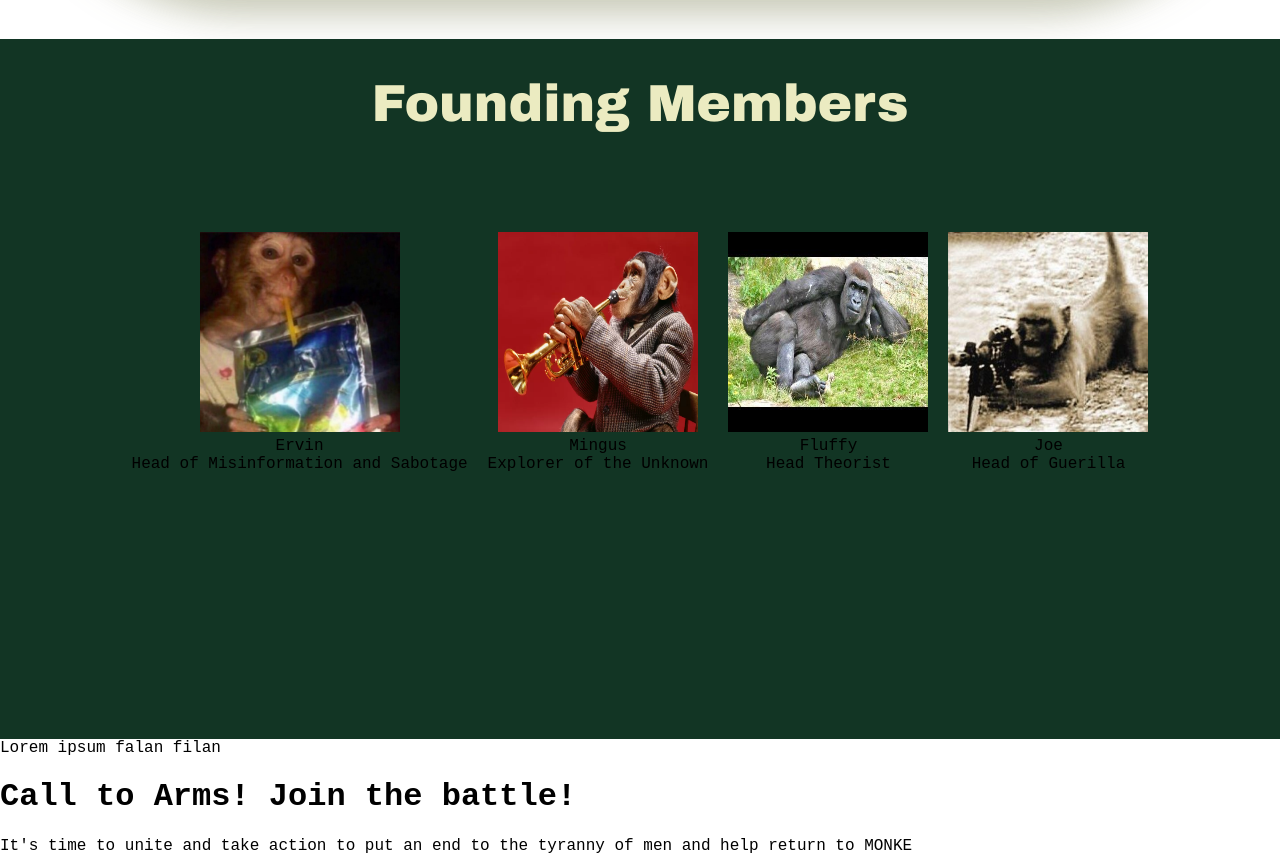
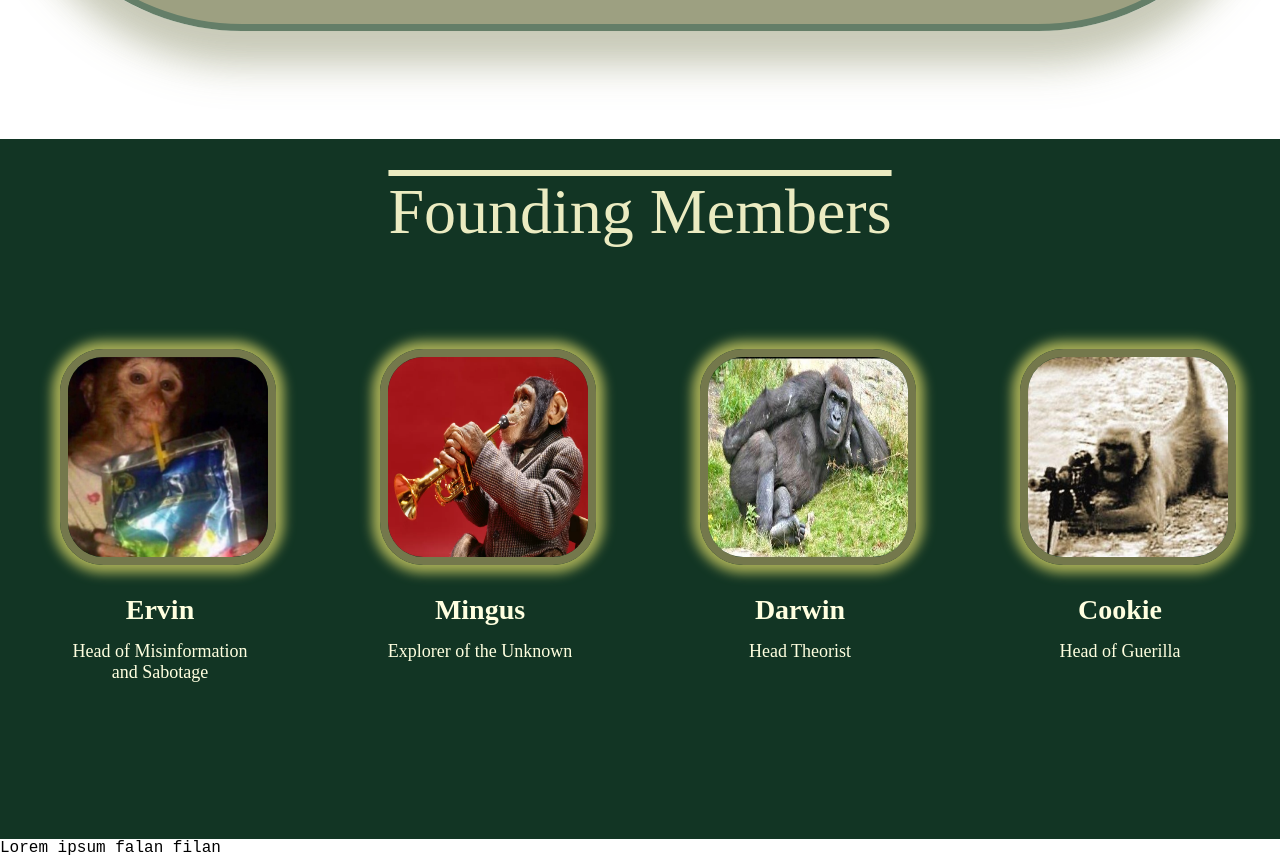
Before and after one commit to mord66/Landing-Page, a plain HTML site: page index.html in a window 1280 px wide. Shown: the part 631-1499 px from the top of the page. Drawn offline with Linux system fonts and the light colour scheme; a web font is replaced by a local one.

Commit message:
Complete members section, modify images directory

```diff
--- a/index.html
+++ b/index.html
@@ -3,6 +3,9 @@
     <head>
         <meta charset="UTF-8">
         <title>Mord's Monke Database</title>
+        <link href="https://fonts.cdnfonts.com/css/gill-sans" rel="stylesheet">
+        <link href="https://fonts.cdnfonts.com/css/andale-mono" rel="stylesheet">
+
         <link rel="stylesheet" href="style.css">
     </head>
     <body>
@@ -33,19 +36,23 @@
             <div class="team-photos">
                 <div class="member">
                     <img src="images/capri-sun.jpg">
-                    <div class="text">Ervin <br> Head of Misinformation and Sabotage</div>
+                    <div class="text-title">Ervin</div>
+                    <div class="text">Head of Misinformation and Sabotage</div>
                 </div>
                 <div class="member">
                     <img src="images/monkey.png">
-                    <div class="text">Mingus <br> Explorer of the Unknown</div>
+                    <div class="text-title">Mingus</div>
+                    <div class="text">Explorer of the Unknown</div>
                 </div>
                 <div class="member">
-                    <img src="images/thinker.jpg">
-                    <div class="text">Fluffy <br>Head Theorist</div>
+                    <img src="images/thinker1.jpg">
+                    <div class="text-title">Darwin</div>
+                    <div class="text">Head Theorist</div>
                 </div>
                 <div class="member">
                     <img src="images/guerilla.jpg">
-                    <div class="text">Joe<br>Head of Guerilla</div>
+                    <div class="text-title">Cookie</div>
+                    <div class="text">Head of Guerilla</div>
                 </div>
             </div>
             </div>
--- a/style.css
+++ b/style.css
@@ -28,7 +28,7 @@ body {
     color:white;
     font-weight: 500;
     background-image: url("images/jungle8.jpg");
-    height: 600px;
+    height: 700px;
     align-items: center;
 }
 
@@ -133,9 +133,11 @@ a {
     margin-top: 36px;
     margin-bottom: 100px;
     color:rgb(235, 235, 193);
-    font-size: 52px;
+    font-size: 64px;
     text-align: center;
-    font-family: "Arial Black";
+    font-family: Baskerville;
+    text-decoration: underline;
+    text-decoration-line: overline;
 
 }
 
@@ -145,16 +147,36 @@ a {
     margin-right: 100px;
     display: flex;
     justify-content: center;
-    gap: 20px;
-
-
+    gap: 120px;
 }
 
 .member img {
     width:200px;
     height:200px;
+    margin-bottom: 24px;
+    border: solid rgb(116,120,76) 8px;
+    border-radius: 20%;
+    box-shadow: 0px 0px 12px 8px rgb(166, 173, 86);
 }
 
 .member{
     text-align: center;
+    max-width: 200px;
 }
+
+.text-title {
+    margin-bottom: 15px;
+    font-weight: bold;
+    font-size: 28px;
+}
+
+.text {
+    font-size: 18px;
+}
+
+.text-title,
+.text {
+
+    color: #FFFFE0;
+    font-family: "Andale Mono";
+}
```
Also changed, not shown: images/thinker1.jpg (added).
